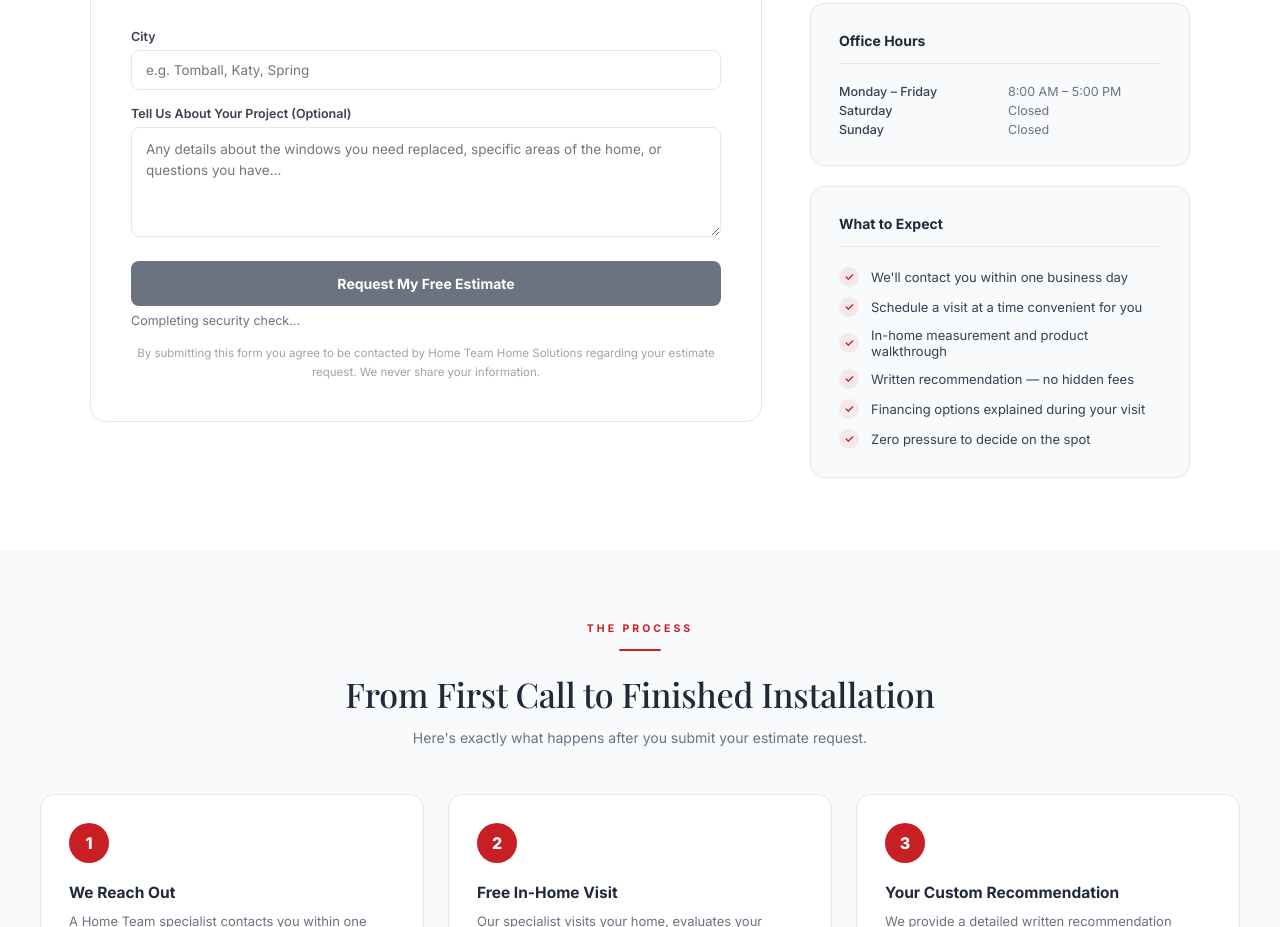
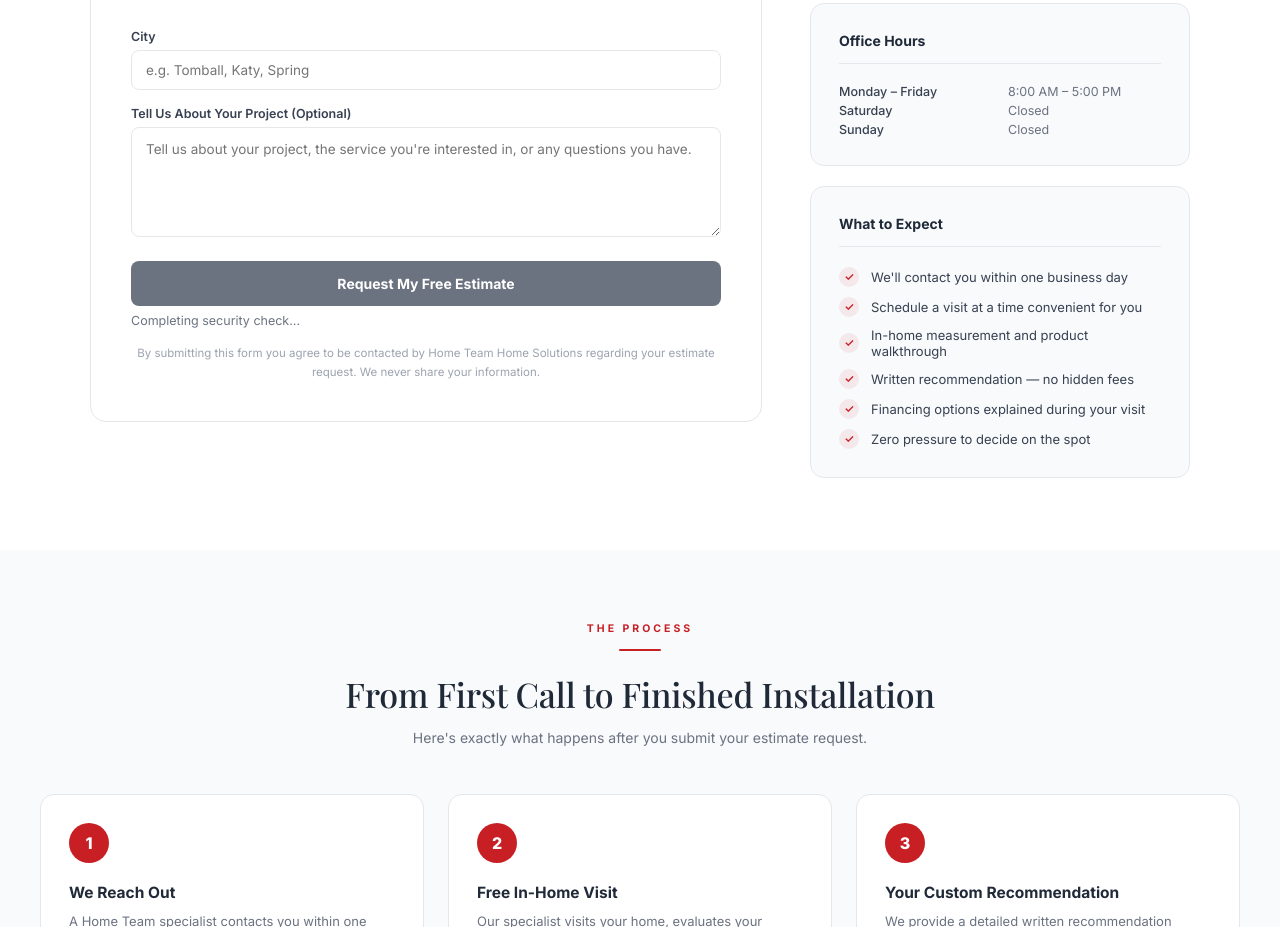
Before and after one commit to meagannnmarie/tht-windows, a website: page contact.html in a window 1280 px wide. Shown: the part 1311-2238 px from the top of the page. Drawn offline with nearby package versions, Linux system fonts and the light colour scheme; a web font is replaced by a local one.

Commit message:
fix: update Contact form message placeholder to be service-agnostic
Replace the windows-specific placeholder text with a general project
description prompt. No functional changes — field, validation, and
submission behavior are unchanged.

Co-Authored-By: Claude Sonnet 4.6 <noreply@anthropic.com>

```diff
--- a/contact.html
+++ b/contact.html
@@ -390,7 +390,7 @@ height="0" width="0" style="display:none;visibility:hidden"></iframe></noscript>
         </div>
         <div class="form-group">
           <label for="message">Tell Us About Your Project (Optional)</label>
-          <textarea id="message" name="message" placeholder="Any details about the windows you need replaced, specific areas of the home, or questions you have..."></textarea>
+          <textarea id="message" name="message" placeholder="Tell us about your project, the service you're interested in, or any questions you have."></textarea>
         </div>
         <!-- Honeypot — leave blank; bots fill it and get silently dropped -->
         <div class="hp-field" aria-hidden="true">
```
